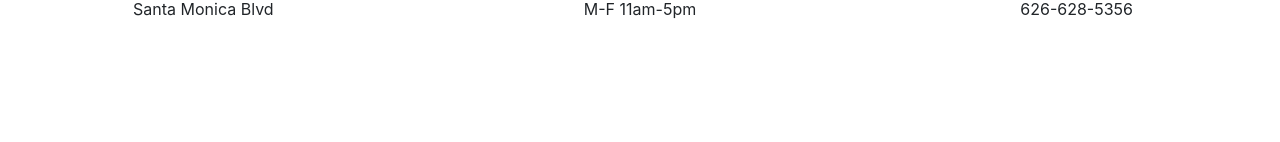
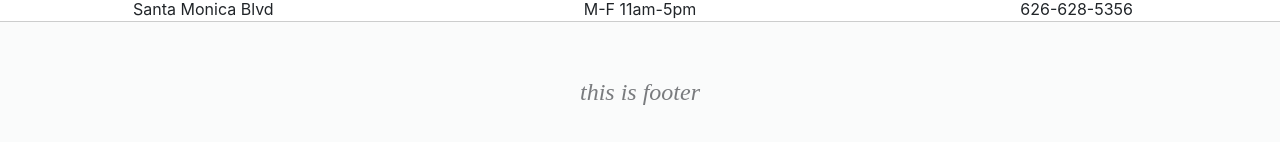
Before and after one commit to aBurmeseDev/Blosom, a React (Create React App) app: page / in a window 1280 px wide. Shown: the part 802-944 px from the top of the page. Before the commit the page ends 823 px from the top, so only its background shows below. Built offline with nearby package versions, Linux system fonts and the light colour scheme; a web font is replaced by a local one.

Commit message:
style footer

```diff
--- a/src/App.css
+++ b/src/App.css
@@ -47,6 +47,22 @@ h6 {
   margin-top: 20px;
 }
 
+/* Footer */
+.Footer {
+  display: flex;
+  justify-content: center;
+  align-items: center;
+  flex-wrap: wrap;
+  height: 150px;
+  background: #f8f9fa !important;
+  opacity: 0.6;
+  position: relative;
+  bottom: 0;
+  left: 0;
+  width: 100%;
+  border-top: solid 1px rgba(0, 0, 0, 0.308);
+}
+
 .App {
   text-align: center;
 }
--- a/src/App.js
+++ b/src/App.js
@@ -7,6 +7,7 @@ import NavBar from './pages/Navbar';
 import Home from './pages/Home';
 import Order from './pages/Order';
 import About from './pages/About';
+import Footer from './pages/Footer';
 
 class App extends Component {
   render() {
@@ -16,6 +17,7 @@ class App extends Component {
         <Home />
         <Order />
         <About />
+        <Footer />
       </div>
     );
   }
```
